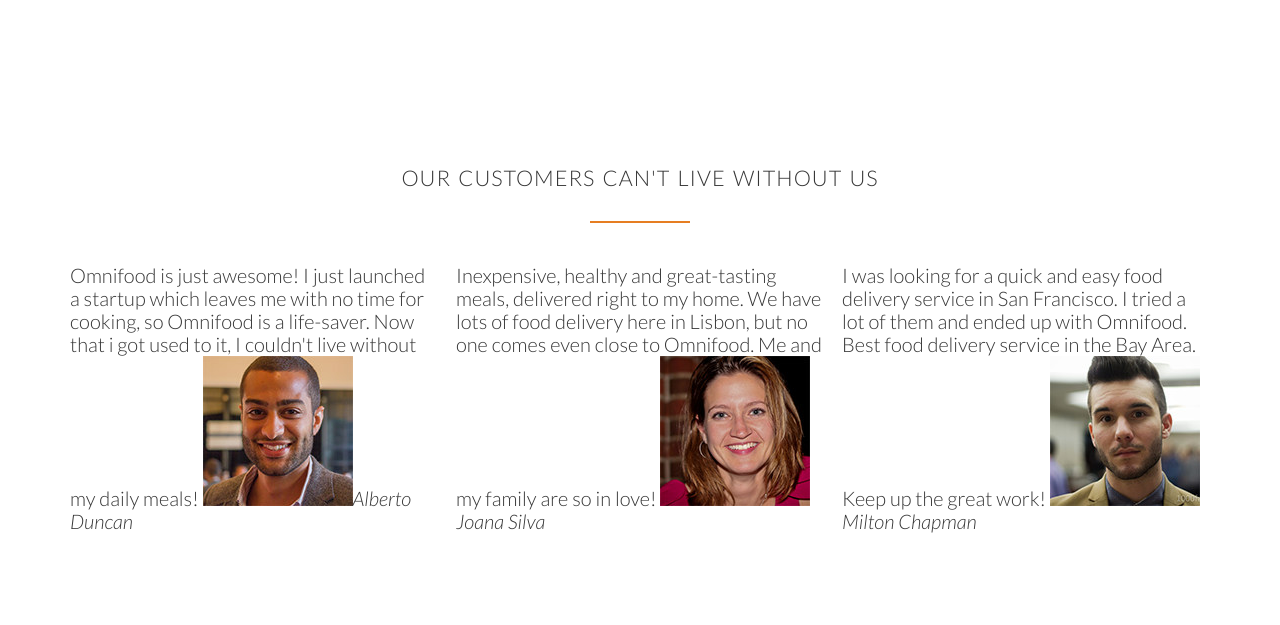
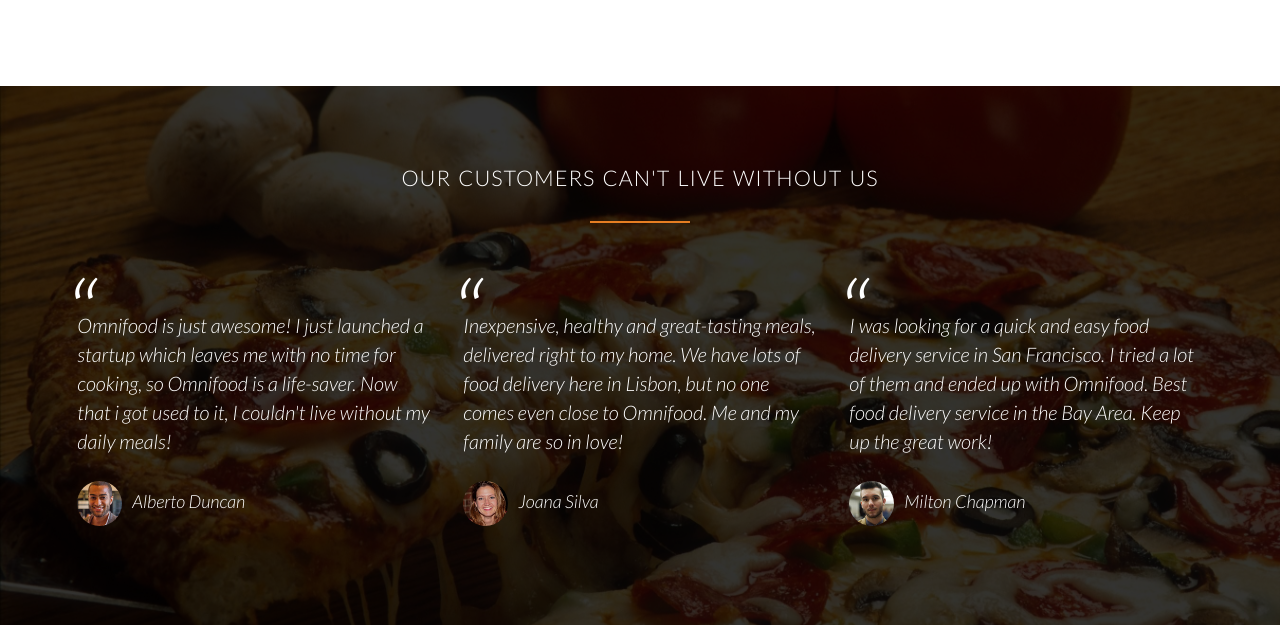
Before and after one commit to argenis0409/omnifood, a plain HTML site: page index.html in a window 1280 px wide. Shown: the part 3266-3891 px from the top of the page. Drawn offline with Linux system fonts and the light colour scheme; files whose address does not match are found by name.

Commit message:
styled the customer testimonial section with css , also added the background for this section

```diff
--- a/resources/css/style.css
+++ b/resources/css/style.css
@@ -316,3 +316,42 @@
 .city-feature {
 margin-bottom: 5px;
 }
+
+/* customer testimonial section here */
+
+.section-testimonials {
+background-image:linear-gradient(rgba(0, 0, 0, 0.8), rgba(0, 0, 0, 0.8)), url(img/back-customers.jpg);
+background-size: cover;
+color: #fff;
+background-attachment: fixed;
+}
+
+blockquote {
+padding: 2%;
+font-style: italic;
+line-height: 145%;
+position: relative;
+margin-top: 40px;
+}
+
+blockquote:before {
+    content: "\201c";
+    font-size: 500%;
+    display: block;
+    position: absolute;
+    top: -5px;
+    left: -5px;
+    }
+
+cite {
+font-size: 90%;
+margin-top: 25px;
+display: block;
+}
+
+cite img {
+height: 45px;
+border-radius: 50%;
+margin-right: 10px;
+vertical-align: middle;
+}
```
Also changed, not shown: index.html (+1 -1 lines), resources/css/img/back-customers.jpg (renamed from resources/img/back-customers.jpg).
